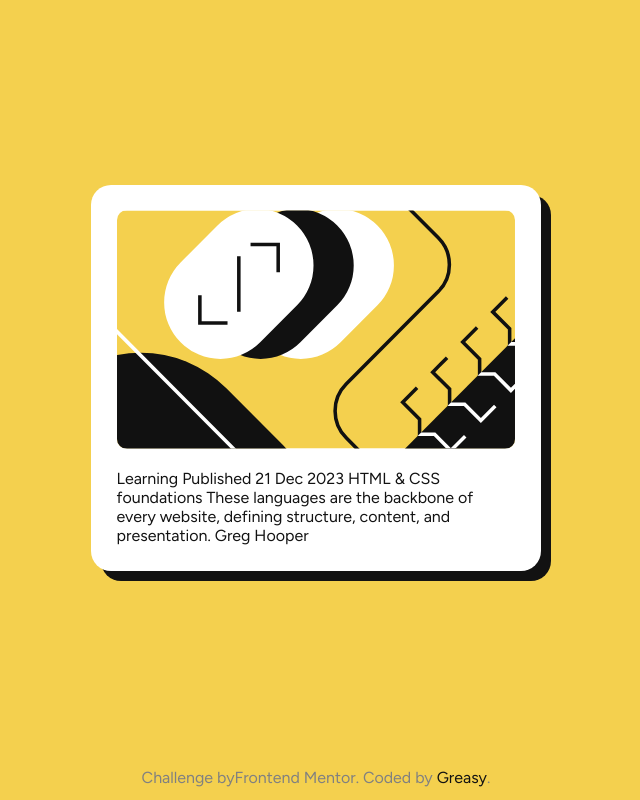
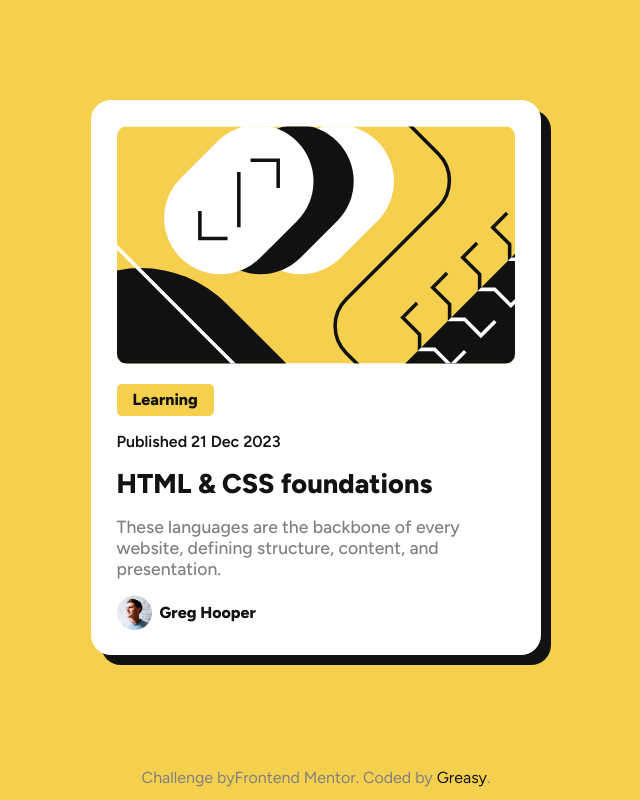
Before and after one commit to Gr34sy/frontendmentor-blog-preview-card, a plain HTML site: page index.html in a window 1280 px wide. Shown: the whole page, without its empty margins (324-964 px from the left). Drawn offline with Linux system fonts and the light colour scheme.

Commit message:
ready solution

```diff
--- a/index.html
+++ b/index.html
@@ -22,15 +22,29 @@
   <body>
     <div class="card">
       <div class="card__img">
-        <img src="./assets/images/illustration-article.svg" alt="html markup illustration" />
+        <img
+          src="./assets/images/illustration-article.svg"
+          alt="html markup illustration"
+        />
       </div>
-      Learning Published 21 Dec 2023 HTML & CSS foundations These languages are
-      the backbone of every website, defining structure, content, and
-      presentation. Greg Hooper
+
+      <div class="card__tag">Learning</div>
+
+      <div class="card__date">Published 21 Dec 2023</div>
+
+      <h1 class="card__title">HTML & CSS foundations</h1>
+
+      <p class="card__description">
+        These languages are the backbone of every website, defining structure,
+        content, and presentation.
+      </p>
+
+      <div class="card__author">
+        <img src="./assets/images/image-avatar.webp" alt="author avatar" />
+        <p>Greg Hooper</p>
+      </div>
     </div>
 
-    <footer>
-      Challenge byFrontend Mentor. Coded by <span>Greasy</span>.
-    </footer>
+    <footer>Challenge byFrontend Mentor. Coded by <span>Greasy</span>.</footer>
   </body>
 </html>
--- a/style.css
+++ b/style.css
@@ -54,6 +54,42 @@ body {
     width: 100%;
 }
 
+.card__tag{
+    padding: 0.4rem 1rem;
+    justify-self: start;
+
+    font-weight: 800;
+
+    background-color: var(--yellow);
+    border-radius: 5px;
+}
+
+.card__date{
+    font-weight: 600;
+}
+
+.card__title{
+    font-weight: 800;
+    font-size: 1.7rem;
+}
+
+.card__description{
+    font-weight: 500;
+    color: var(--grey);
+}
+
+.card__author {
+    display: grid;
+    grid-template-columns: auto 1fr;
+    align-items: center;
+    gap: 0.5rem;
+    font-weight: 800;
+}
+.card__author img{
+    width: 35px;
+    height: 35px;
+}
+
 footer {
   padding: 0.8rem;
   text-align: center;
@@ -69,4 +105,7 @@ footer {
     .card{
         padding: 1.6rem;
     }
+    .card__description{
+        font-size: 1.1rem;
+    }
 }
```
